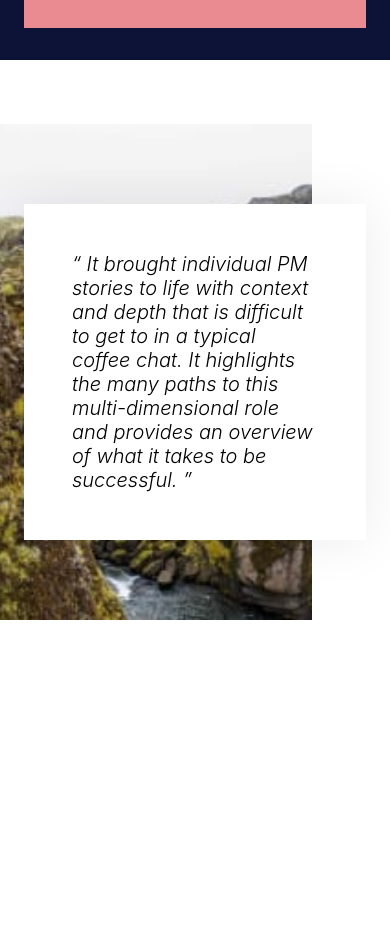
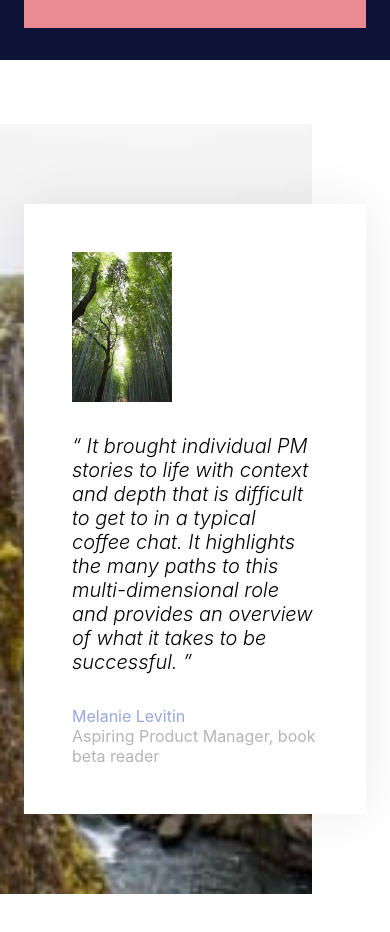
Before and after one commit to juliendelort/amelies-landing, a plain HTML site: page index.html in a window 390 px wide. Shown: the part 1080-2012 px from the top of the page. Before the commit the page ends 1764 px from the top, so only its background shows below. Drawn offline with Linux system fonts and the light colour scheme.

Commit message:
testimonials breakpoint

```diff
--- a/index.css
+++ b/index.css
@@ -7,6 +7,9 @@ html {
   --f-title: Bahnschrift, 'DIN Alternate', 'Franklin Gothic Medium', 'Nimbus Sans Narrow', sans-serif-condensed, sans-serif;
   --f-text: Inter, Roboto, 'Helvetica Neue', 'Arial Nova', 'Nimbus Sans', Arial, sans-serif;
   --body-padding: 1.5rem;
+  --c-testimonial-name: #9aa7df;
+  --c-testimonial-role: #b5b5b5;
+
   font-weight: normal;
 
   @media (min-width: 1000px) {
@@ -102,15 +105,35 @@ h1 {
     margin: 10rem 0;
   }
 
+  img {
+    width: 100px;
+    display: block;
+    grid-area: photo;
+
+    @media (min-width: 1000px) {
+      width: 300px;
+    }
+  }
+
 
   .box {
     z-index: 1;
     background: white;
     padding: 3rem;
     box-shadow: 0 0 50px 0 rgba(0, 0, 0, 0.08);
+    display: grid;
+    grid-template-areas:
+      "photo"
+      "text"
+      "user";
+    gap: 2rem;
 
     @media (min-width: 1000px) {
       padding: 5rem;
+
+      grid-template-areas:
+        "text photo"
+        "user photo";
     }
   }
 
@@ -125,14 +148,29 @@ h1 {
       object-fit: cover;
     }
   }
+
+  .user {
+    grid-area: user;
+    align-self: end;
+  }
+
+  .testimonial-name {
+    color: var(--c-testimonial-name);
+  }
+
+  .testimonial-role {
+    color: var(--c-testimonial-role);
+  }
 }
 
 q {
   font-style: italic;
   font-size: 1.25rem;
   font-weight: 300;
+  grid-area: text;
 
   @media (min-width: 1000px) {
     font-size: 2rem;
+    margin-top: 2rem;
   }
 }
--- a/index.html
+++ b/index.html
@@ -46,9 +46,15 @@
         assets/testimonials-bg-1/testimonials-bg-1_gywn4e_c_scale,w_1400.jpg 1400w" src="assets/testimonials-bg-1/testimonials-bg-1_gywn4e_c_scale,w_1400.jpg" alt="">
       </div>
       <div class="box container">
+        <img sizes="(max-width: 200px) 100vw, 200px" srcset="
+        assets/testimonial-1-user/testimonial-1-user_nwqclp.jpg 200w" src="assets/testimonial-1-user/testimonial-1-user_nwqclp.jpg" alt="">
         <q>
           It brought individual PM stories to life with context and depth that is difficult to get to in a typical coffee chat. It highlights the many paths to this multi-dimensional role and provides an overview of what it takes to be successful.
         </q>
+        <div class="user">
+          <div class="testimonial-name">Melanie Levitin</div>
+          <div class="testimonial-role">Aspiring Product Manager, book beta reader</div>
+        </div>
       </div>
     </section>
   </main>
```
Also changed, not shown: assets/testimonial-1-user/testimonial-1-user.jpg (added), assets/testimonial-1-user/testimonial-1-user_nwqclp.jpg (added), assets/testimonial-1-user_nwqclp.jpg (added).
